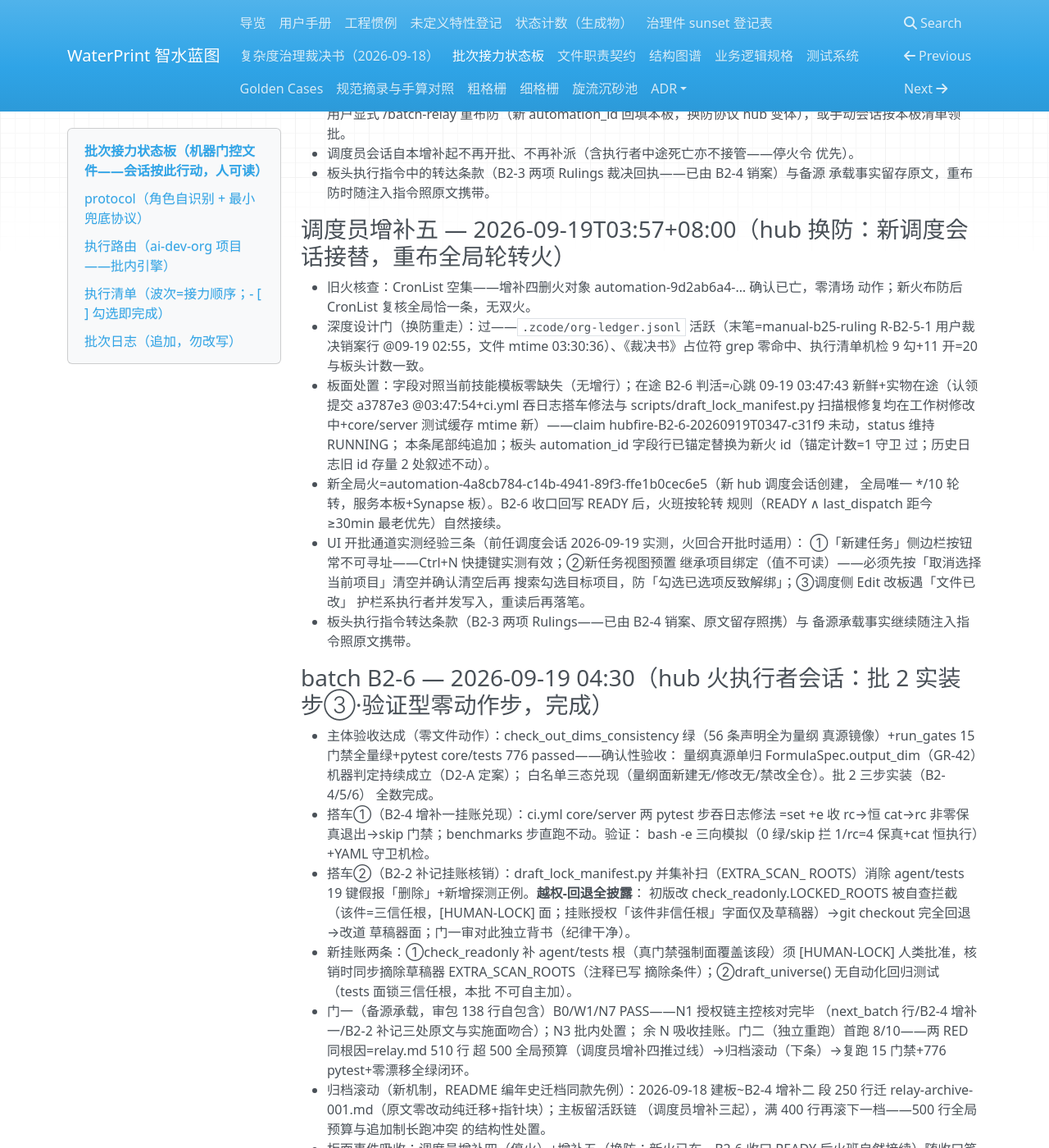
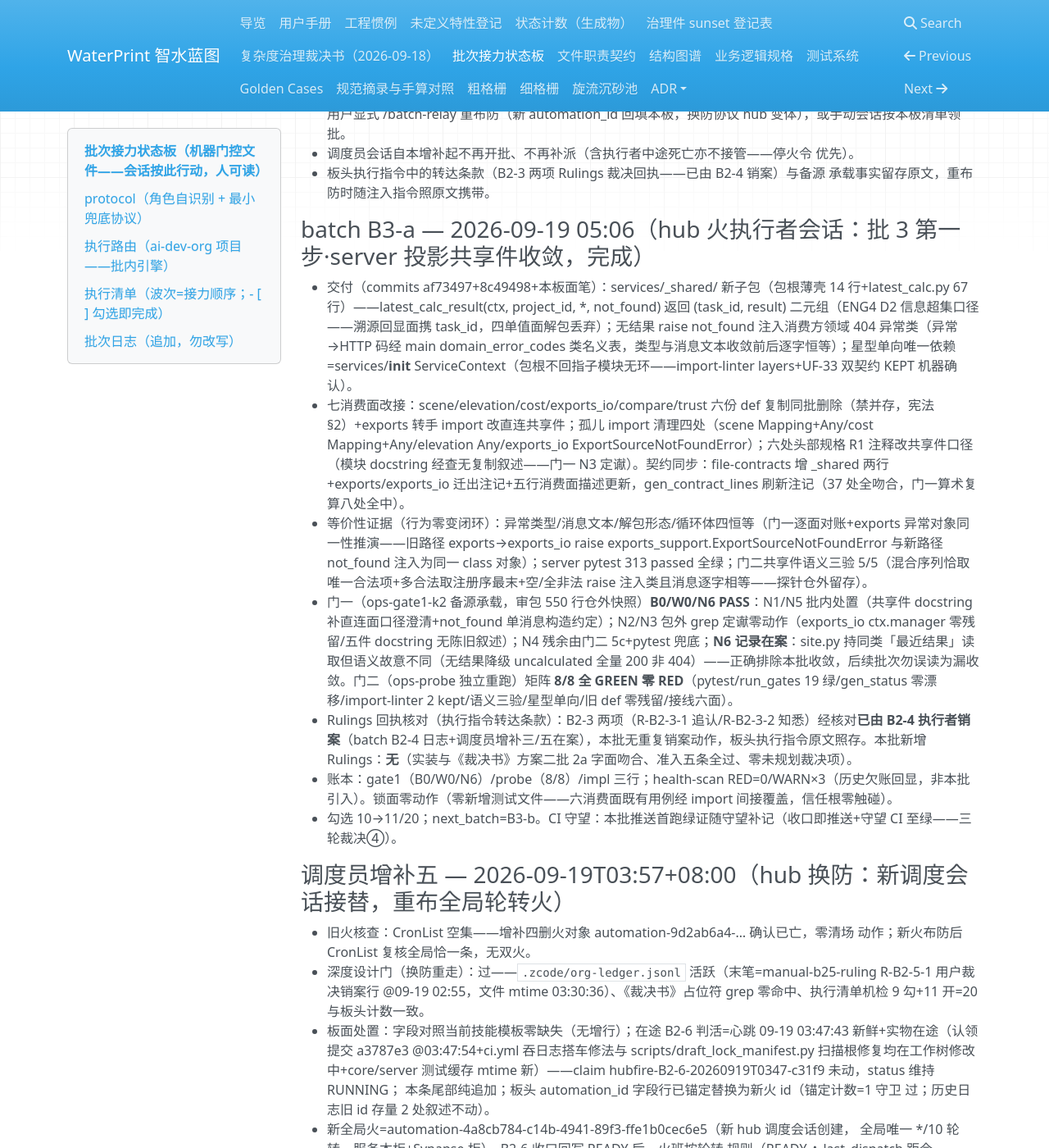
Before and after one commit to yyx20040712/waterprint, an MkDocs documentation site: the page built from docs/handoff/relay.md, in a window 1280 px wide and 1400 px high, scrolled down 5351 px. Shown: the whole window at 82% size. Built offline with MkDocs 1.6.1, drawn with Linux system fonts in a browser that asks for light colours; nearby versions of some CDN libraries; some of the changed text lies outside the part shown.

Commit message:
B3-a 收口: 勾选 10→11/20，READY+claim 归位，next_batch=B3-b。批次日志登记：双门全过（门一 ops-gate1-k2 备源承载 B0/W0/N6 PASS——N1/N5 批内处置、N2/N3 grep 定谳零动作、N6 site.py 降级语义记录防误读；门二 ops-probe 独立重跑 8/8 全 GREEN 零 RED——含共享件语义三验 5/5 与星型单向静态验证）；行为零变四恒等闭环（异常类型/消息文本/解包形态/循环体）；Rulings 回执核对：B2-3 两项经核对已由 B2-4 销案（无重复动作），本批新增 Rulings 无；账本三行（gate1/probe/impl）+health-scan RED=0/WARN×3 历史回显。批 3 第一步收官，同层晋升正门首件落地。

```diff
--- a/docs/handoff/relay.md
+++ b/docs/handoff/relay.md
@@ -15,16 +15,16 @@
 - spec: docs/design/2026-09-18_complexity-governance-ruling.md
 - poll_interval_min: 10
 - fire_budget_min: 120
-- last_dispatch: 2026-09-19T03:46:01+08:00
-- heartbeat_utc: 2026-09-18T20:13:18Z
+- last_dispatch: 2026-09-19T04:21:50+08:00
+- heartbeat_utc: 2026-09-18T20:52:56Z
 - claim: -
 - no_progress_count: 0
 - checked_total: 20
-- checked_done: 10
+- checked_done: 11
 - last_handover: 2026-09-19
 - claimed_by: -
 - claimed_at: -
-- next_batch: B3-a（批 3 第一步：server 七份 _latest_calc_result 复制→services/_shared/ 收敛——准入五条《裁决书》方案二；实现批双门路由，架构级面看板定）
+- next_batch: B3-b（批 3 第二步：webapp SSE EventSource 生命周期双实现+域色双源→shared 收敛——useTaskFeed/useExportBatch→shared/api/useTaskEventSource.ts+semanticColors 增 domain 键；vitest 全绿+视觉零漂移[同值搬家]验收）
 
 ## protocol（角色自识别 + 最小兜底协议）
 
@@ -62,9 +62,8 @@
   - **执行指令**（调度员注入新任务用，原文）：「（引用技能 batch-relay）基于
     E:\class\智水蓝图\waterprint\docs\handoff\relay.md 交接文档继续开发——开工
     首步先加载技能 ai-dev-org，再按接力火协议认领并执行本批（工作区根
-    E:\class\智水蓝图\waterprint，相对路径以此为基）。用户指令（2026-09-18
-    调度员转达）：B2-3 的 R-B2-3-1（D1 释义）用户已追认、R-B2-3-2（D2）用户
-    已知悉——收口时两项 Rulings 销案并在批次日志登记用户裁决回执」
+    E:\class\智水蓝图\waterprint，相对路径以此为基）」（转达条款规则见调度员
+    增补六：仅携带未销案的用户指令，已销案 Rulings 不再随注入重复强调）
   - 禁止创建任何新自动化（成员板禁自布第二条火——hub 全局一条火红线）。
 - 模型路由事实：门一主源周额度达上限（2026-09-18 用户告知）——门一/拟定者
   一律备源承载直至用户另行通知；逐字指令在组织账本 ruling 行。
@@ -100,7 +99,7 @@
 
 ### 第三波·批 3 同层晋升（复制收敛——《裁决书》方案二）
 
-- [ ] B3-a｜server 七份 `_latest_calc_result` 复制→services/_shared/（准入五条）
+- [x] B3-a｜server 七份 `_latest_calc_result` 复制→services/_shared/（准入五条）
 - [ ] B3-b｜webapp SSE 生命周期双实现+域色双源→shared 收敛
 - [ ] B3-c｜core B4 双胞胎+异常表两份→§1c 同层边（架构级三段通道）
 
@@ -242,6 +241,15 @@
 - 板头执行指令中的转达条款（B2-3 两项 Rulings 裁决回执——已由 B2-4 销案）与备源
   承载事实留存原文，重布防时随注入指令照原文携带。
 
+### batch B3-a — 2026-09-19 05:06（hub 火执行者会话：批 3 第一步·server 投影共享件收敛，完成）
+- 交付（commits af73497+8c49498+本板面笔）：services/_shared/ 新子包（包根薄壳 14 行+latest_calc.py 67 行）——latest_calc_result(ctx, project_id, *, not_found) 返回 (task_id, result) 二元组（ENG4 D2 信息超集口径——溯源回显面携 task_id，四单值面解包丢弃）；无结果 raise not_found 注入消费方领域 404 异常类（异常→HTTP 码经 main domain_error_codes 类名义表，类型与消息文本收敛前后逐字恒等）；星型单向唯一依赖=services/__init__ ServiceContext（包根不回指子模块无环——import-linter layers+UF-33 双契约 KEPT 机器确认）。
+- 七消费面改接：scene/elevation/cost/exports_io/compare/trust 六份 def 复制同批删除（禁并存，宪法 §2）+exports 转手 import 改直连共享件；孤儿 import 清理四处（scene Mapping+Any/cost Mapping+Any/elevation Any/exports_io ExportSourceNotFoundError）；六处头部规格 R1 注释改共享件口径（模块 docstring 经查无复制叙述——门一 N3 定谳）。契约同步：file-contracts 增 _shared 两行+exports/exports_io 迁出注记+五行消费面描述更新，gen_contract_lines 刷新注记（37 处全吻合，门一算术复算八处全中）。
+- 等价性证据（行为零变闭环）：异常类型/消息文本/解包形态/循环体四恒等（门一逐面对账+exports 异常对象同一性推演——旧路径 exports→exports_io raise exports_support.ExportSourceNotFoundError 与新路径 not_found 注入为同一 class 对象）；server pytest 313 passed 全绿；门二共享件语义三验 5/5（混合序列恰取唯一合法项+多合法取注册序最末+空/全非法 raise 注入类且消息逐字相等——探针仓外留存）。
+- 门一（ops-gate1-k2 备源承载，审包 550 行仓外快照）**B0/W0/N6 PASS**：N1/N5 批内处置（共享件 docstring 补直连面口径澄清+not_found 单消息构造约定）；N2/N3 包外 grep 定谳零动作（exports_io ctx.manager 零残留/五件 docstring 无陈旧叙述）；N4 残余由门二 5c+pytest 兜底；**N6 记录在案**：site.py 持同类「最近结果」读取但语义故意不同（无结果降级 uncalculated 全量 200 非 404）——正确排除本批收敛，后续批次勿误读为漏收敛。门二（ops-probe 独立重跑）矩阵 **8/8 全 GREEN 零 RED**（pytest/run_gates 19 绿/gen_status 零漂移/import-linter 2 kept/语义三验/星型单向/旧 def 零残留/接线六面）。
+- Rulings 回执核对（执行指令转达条款）：B2-3 两项（R-B2-3-1 追认/R-B2-3-2 知悉）经核对**已由 B2-4 执行者销案**（batch B2-4 日志+调度员增补三/五在案），本批无重复销案动作，板头执行指令原文照存。本批新增 Rulings：**无**（实装与《裁决书》方案二批 2a 字面吻合、准入五条全过、零未规划裁决项）。
+- 账本：gate1（B0/W0/N6）/probe（8/8）/impl 三行；health-scan RED=0/WARN×3（历史欠账回显，非本批引入）。锁面零动作（零新增测试文件——六消费面既有用例经 import 间接覆盖，信任根零触碰）。
+- 勾选 10→11/20；next_batch=B3-b。CI 守望：本批推送首跑绿证随守望补记（收口即推送+守望 CI 至绿——三轮裁决④）。
+
 ### 调度员增补五 — 2026-09-19T03:57+08:00（hub 换防：新调度会话接替，重布全局轮转火）
 - 旧火核查：CronList 空集——增补四删火对象 automation-9d2ab6a4-… 确认已亡，零清场
   动作；新火布防后 CronList 复核全局恰一条，无双火。
@@ -310,3 +318,15 @@
 - 会话终态：B2-6 一批完成（勾选 9→10/20），READY，claim 归位；批 2 registry
   分性质改造（三段通道+三步实装 B2-4/5/6）全数收官；next_batch=B3-a（批 3
   同层晋升第一步：server 七份 _latest_calc_result 复制收敛，准入五条）。
+
+### 调度员增补六 — 2026-09-19T04:23:24+08:00（用户裁决：已销案工单不再随注入重复强调）
+- 用户对 hub 调度会话明示：「已经追认过的工单不用每次都在最后强调」——
+  已销案/已追认的 Rulings 转达条款不再随执行指令逐批携带与核对。
+- 处置：板头执行指令原文摘除 B2-3 两项 Rulings（R-B2-3-1 追认/R-B2-3-2 知悉）
+  转达段——该两项 2026-09-18 23:31 用户裁决、B2-4 执行者已销案在案（批次日志
+  batch B2-4+调度员增补三），此后 B2-5/B2-6/B3-a 连续三批重复核对属冗余，
+  自下一班发布起不再携带。B3-a（04:21 已发布）注入文本含该段——执行者若再
+  次核对销案照常无害，不算违规。
+- 转达条款规则自此定型：执行指令只携带**未销案**的用户指令（销案或用户明示
+  解除即摘除）；历史日志中已发生的携带记录不回改。
+- 本板现存持续有效指令：门一/拟定者备源承载（直至用户另行通知）——继续携带。
```
